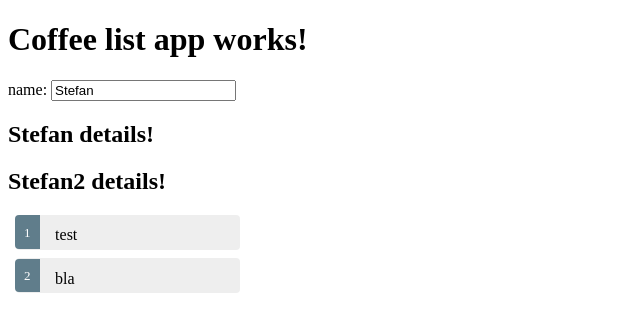
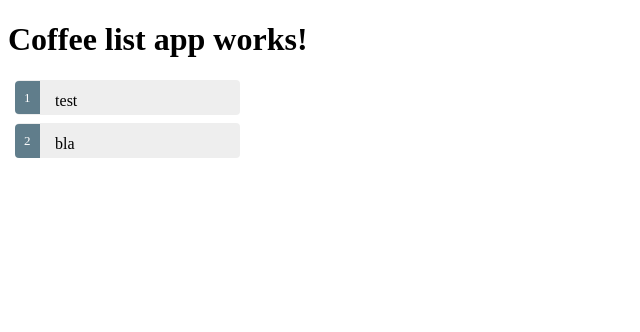
Before and after one commit to runningfun/coffeelistapp, an Angular app: page / in a window 1280 px wide. Shown: the top 332 px of the page, without its empty margins (0-640 px from the left). Built offline with nearby package versions, Linux system fonts and the light colour scheme.

Commit message:
add user.service.ts and mock-user.ts

```diff
--- a/src/app/app.component.html
+++ b/src/app/app.component.html
@@ -1,12 +1,12 @@
 <h1>
   {{title}}
 </h1>
-<div>
-  <label>name: </label>
-  <input [(ngModel)]="user.name" placeholder="name">
-</div>
-<h2>{{user.name}} details!</h2>
-<h2>{{user2.name}} details!</h2>
+<!--<div>-->
+  <!--<label>name: </label>-->
+  <!--<input [(ngModel)]="user.name" placeholder="name">-->
+<!--</div>-->
+<!--<h2>{{user.name}} details!</h2>-->
+<!--<h2>{{user2.name}} details!</h2>-->
 
 <ul class="users">
   <li *ngFor="let user of users" [class.selected]="user === selectedUser" (click)="onSelect(user)">
--- a/src/app/app.component.ts
+++ b/src/app/app.component.ts
@@ -1,30 +1,38 @@
-import { Component } from '@angular/core';
+import {Component, OnInit} from '@angular/core';
 import { UserComponent } from './user/user.component';
+import {UserService} from "./user/user.service";
 
 @Component({
   selector: 'app-root',
   templateUrl: './app.component.html',
-  styleUrls: ['./app.component.css']
+  styleUrls: ['./app.component.css'],
+  providers: [UserService]
 })
-export class AppComponent {
+export class AppComponent implements OnInit{
+
+
   title = 'Coffee list app works!';
-  users = USERS;
+  users : UserComponent[];
   selectedUser: UserComponent;
-  user: UserComponent = {
-    id: 1,
-    name: 'Stefan'
+  constructor(private userService: UserService) { }
+
+  getUsers(): void {
+    this.users=this.userService.getUsers();
   }
-  user2: UserComponent = {
-    id: 2,
-    name: 'Stefan2'
+
+  ngOnInit(): void {
+    this.getUsers();
   }
+  // user: UserComponent = {
+  //   id: 1,
+  //   name: 'Stefan'
+  // }
+  // user2: UserComponent = {
+  //   id: 2,
+  //   name: 'Stefan2'
+  // }
 
   onSelect(user: UserComponent): void {
     this.selectedUser = user;
   }
 }
-
-const USERS: UserComponent[]=[
-  {id:1, name: 'test'},
-  {id:2, name: 'bla'}
-];
--- /dev/null
+++ b/src/app/user/mock-users.ts
@@ -0,0 +1,9 @@
+import {UserComponent} from "./user.component";
+/**
+ * Created by Herschbach.Stefan on 04.07.2017.
+ */
+
+export const USERS: UserComponent[]=[
+  {id:1, name: 'test'},
+  {id:2, name: 'bla'}
+];
--- /dev/null
+++ b/src/app/user/user.service.ts
@@ -0,0 +1,15 @@
+/**
+ * Created by Herschbach.Stefan on 04.07.2017.
+ */
+
+import {Injectable} from '@angular/core';
+
+import {UserComponent} from './user.component';
+import {USERS} from './mock-users'
+
+@Injectable()
+export class UserService{
+  getUsers(): UserComponent[] {
+    return USERS;
+  }
+}
```
